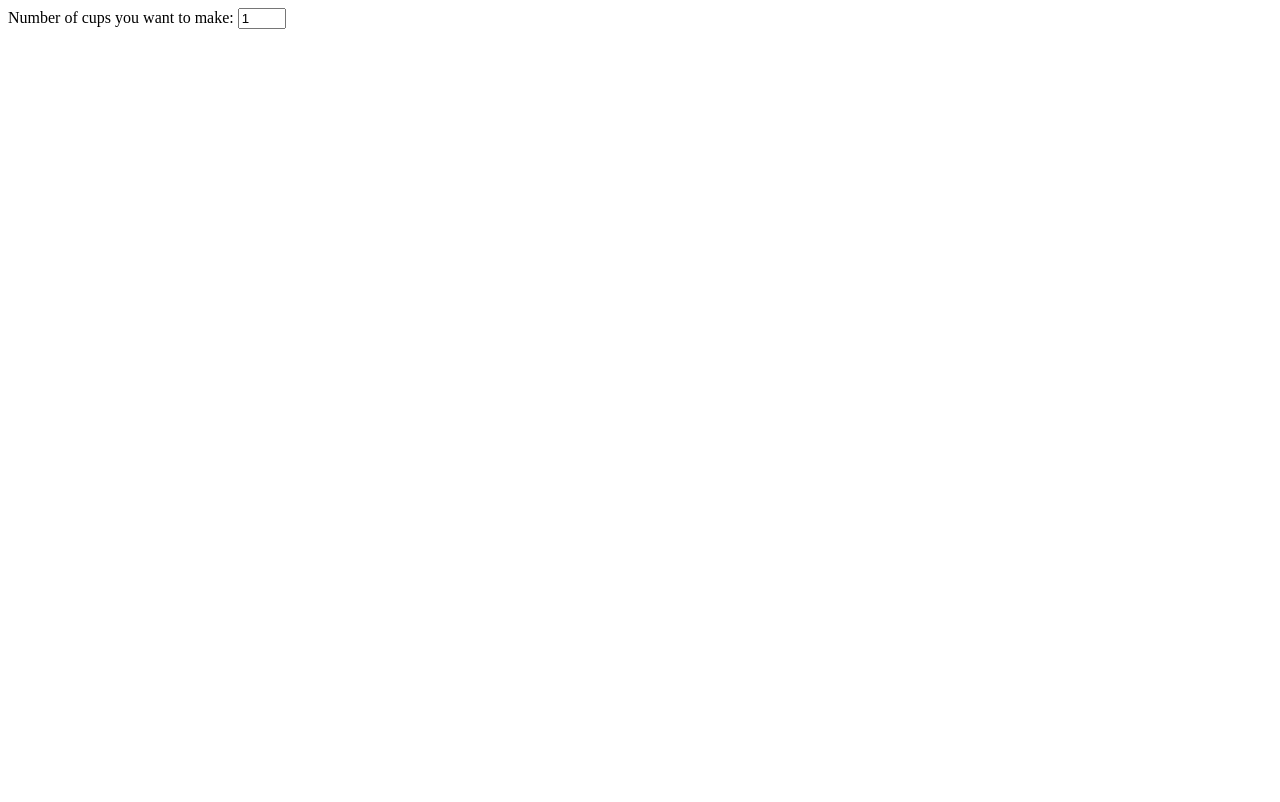
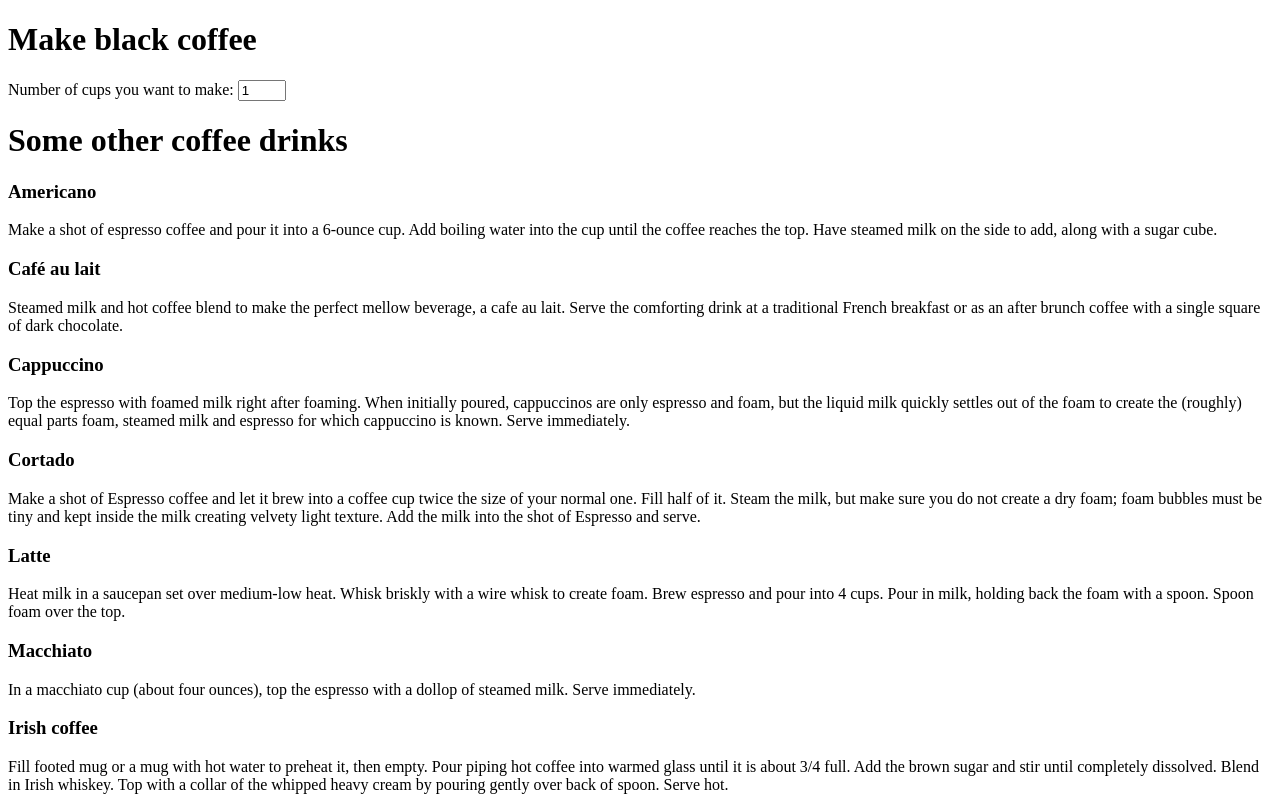
Before and after one commit to ulvestad/it2810-webutvikling-h17-prosjekt-2-gruppe-20, a website: page public/pages/howToMakeCoffee.html in a window 1280 px wide. Drawn offline with nearby package versions, Linux system fonts and the light colour scheme.

Commit message:
added recipes

```diff
--- a/public/pages/howToMakeCoffee.html
+++ b/public/pages/howToMakeCoffee.html
@@ -7,13 +7,61 @@
     <link rel="stylesheet" href="../css/howToMakeCoffee.css">
   </head>
   <body>
-    <div>
+    <div class="calculator">
+      <h1>Make black coffee</h1>
       <div>
         Number of cups you want to make:
         <input type="number" id="nCups" value="1" min="1"/>
       </div>
       <div id="result"></div>
     </div>
+    <div class="coffeeTypes">
+      <h1>Some other coffee drinks</h1>
+      <div>
+        <h3>Americano</h3>
+        Make a shot of espresso coffee and pour it into a 6-ounce cup.
+        Add boiling water into the cup until the coffee reaches the top.
+        Have steamed milk on the side to add, along with a sugar cube.
+      </div>
+      <div>
+        <h3>Café au lait</h3>
+        Steamed milk and hot coffee blend to make the perfect mellow beverage,
+        a cafe au lait. Serve the comforting drink at a traditional French breakfast
+        or as an after brunch coffee with a single square of dark chocolate.
+      </div>
+      <div>
+        <h3>Cappuccino</h3>
+        Top the espresso with foamed milk right after foaming.
+        When initially poured, cappuccinos are only espresso and foam,
+        but the liquid milk quickly settles out of the foam to create the (roughly) equal parts foam,
+        steamed milk and espresso for which cappuccino is known. Serve immediately.
+      </div>
+      <div>
+        <h3>Cortado</h3>
+        Make a shot of Espresso coffee and let it brew into a coffee cup twice the size of your normal one.
+        Fill half of it. Steam the milk, but make sure you do not create a dry foam;
+        foam bubbles must be tiny and kept inside the milk creating velvety light texture.
+        Add the milk into the shot of Espresso and serve.
+      </div>
+      <div>
+        <h3>Latte</h3>
+        Heat milk in a saucepan set over medium-low heat.
+        Whisk briskly with a wire whisk to create foam.
+        Brew espresso and pour into 4 cups. Pour in milk, holding back the foam with a spoon.
+        Spoon foam over the top.
+      </div>
+      <div>
+        <h3>Macchiato</h3>
+        In a macchiato cup (about four ounces), top the espresso with a dollop of steamed milk. Serve immediately.
+      </div>
+      <div>
+        <h3>Irish coffee</h3>
+        Fill footed mug or a mug with hot water to preheat it, then empty.
+        Pour piping hot coffee into warmed glass until it is about 3/4 full.
+        Add the brown sugar and stir until completely dissolved. Blend in Irish whiskey.
+        Top with a collar of the whipped heavy cream by pouring gently over back of spoon. Serve hot.
+      </div>
+    </div>
     <script src="https://ajax.googleapis.com/ajax/libs/jquery/3.2.1/jquery.min.js"></script>
     <script src="../js/coffeemaker.js"></script>
   </body>
```
